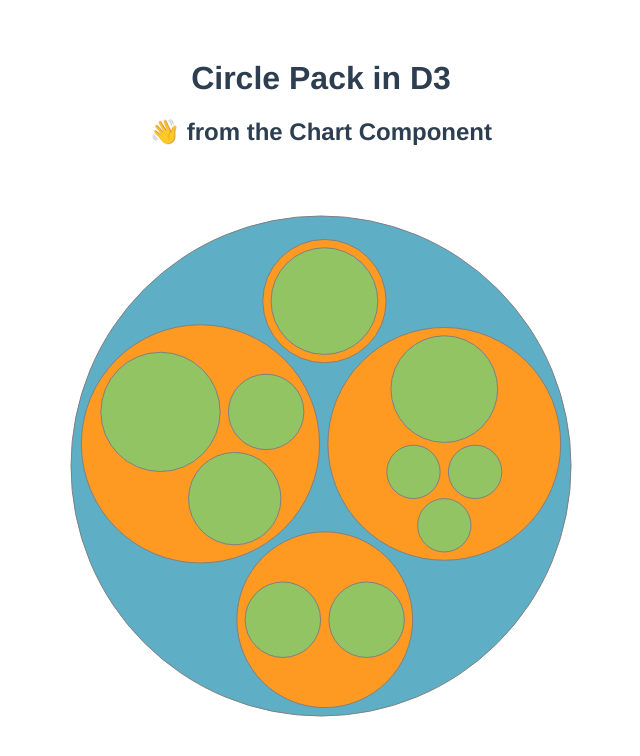
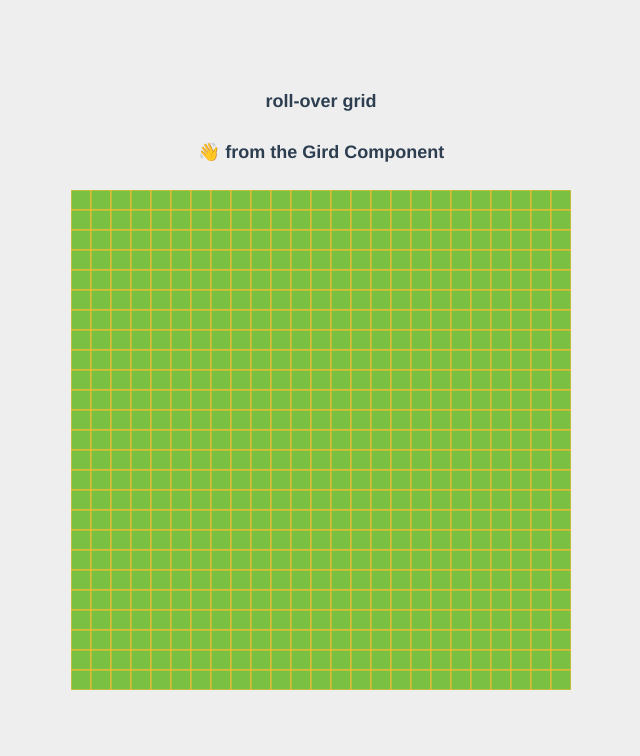
Before and after one commit to Vasiharan/life, a Vue app: page / in a window 1280 px wide. Shown: the top 756 px of the page, without its empty margins (319-959 px from the left). Built offline with nearby package versions, Linux system fonts and the light colour scheme.

Commit message:
Initial grid component

```diff
--- a/src/App.vue
+++ b/src/App.vue
@@ -2,7 +2,8 @@
 <template>
   <div id="app">
     <!-- <HelloWorld msg="Welcome to Your Vue.js App" /> -->
-    <PackChart :tweetData="loadData" />
+    <!-- <PackChart :tweetData="loadData" /> -->
+    <GridChart />
   </div>
 </template>
 
@@ -10,13 +11,15 @@
 import * as d3 from "d3";
 
 // import HelloWorld from "./components/HelloWorld.vue";
-import PackChart from "./components/Chart.vue";
+// import PackChart from "./components/Chart.vue";
+import GridChart from "./components/Grid.vue";
 
 export default {
   name: "app",
   components: {
     // HelloWorld,
-    PackChart
+    // PackChart,
+    GridChart
   },
   data: function() {
     return {
--- a/src/components/Chart.vue
+++ b/src/components/Chart.vue
@@ -1,30 +1,3 @@
-Skip to content
-Search or jump to…
-
-Pull requests
-Issues
-Marketplace
-Explore
-
-@Vasiharan
-andre347
-/
-d3-vue-example
-1
-33
-16
- Code
- Issues 2
- Pull requests 0 Actions
- Projects 0
- Wiki
- Security 0
- Insights
-d3-vue-example/src/components/Chart.vue
-@andre347 andre347 first commit
-451a973 on 3 Jan 2019
-84 lines (80 sloc)  1.63 KB
-
 <template>
   <div>
     <h1>Circle Pack in D3</h1>
--- /dev/null
+++ b/src/components/Grid.vue
@@ -0,0 +1,90 @@
+<template>
+  <div>
+    <header>
+      <h4 id="grid-ref">roll-over grid</h4>
+      <h4>{{ msg }}</h4>
+      <svg :height="height" :width="width">
+        <rect
+          v-for="item in girdData"
+          :key="item.id"
+          :class="item.class"
+          :id="item.id"
+          :width="item.width"
+          :height="item.height"
+          :x="item.x"
+          :y="item.y"
+          :fill="item.fill"
+          :stroke="item.stroke"
+        />
+      </svg>
+    </header>
+
+    <section id="grid"></section>
+  </div>
+</template>
+
+<script>
+// import * as d3 from "d3";
+export default {
+  name: "GirdChart",
+  data() {
+    return {
+      msg: "👋 from the Gird Component",
+      height: 500,
+      width: 500,
+      square: 20,
+      girdData: []
+    };
+  },
+  created() {
+    let cells = 0;
+    for (var c = 0; c < this.squaresColumn; c++) {
+      for (var r = 0; r < this.squaresRow; r++) {
+        this.girdData.push({
+          class: `square row-${r} col-${c}s`,
+          id: `s-${cells++}`,
+          width: this.square,
+          height: this.square,
+          x: 20 * c,
+          y: 20 * r,
+          fill: "#7AC143",
+          stroke: "#FDBB30"
+        });
+      }
+    }
+  },
+  methods: {},
+  computed: {
+    squaresRow() {
+      return Math.round(this.width / this.square);
+    },
+    squaresColumn() {
+      return Math.round(this.height / this.square);
+    }
+  }
+};
+</script>
+
+<style>
+.font-styles {
+  font-family: "Source Code Pro", Consolas, monaco, monospace;
+  font-size: 18px;
+  line-height: 1.5;
+  font-weight: 400;
+}
+
+body {
+  position: relative;
+  font-family: "Source Code Pro", Consolas, monaco, monospace;
+  font-size: 18px;
+  line-height: 1.5;
+  font-weight: 400;
+  color: #7ac143;
+  background-color: #eee;
+  padding: 20px;
+}
+
+h4 {
+  font-size: 18px;
+}
+</style>
```
